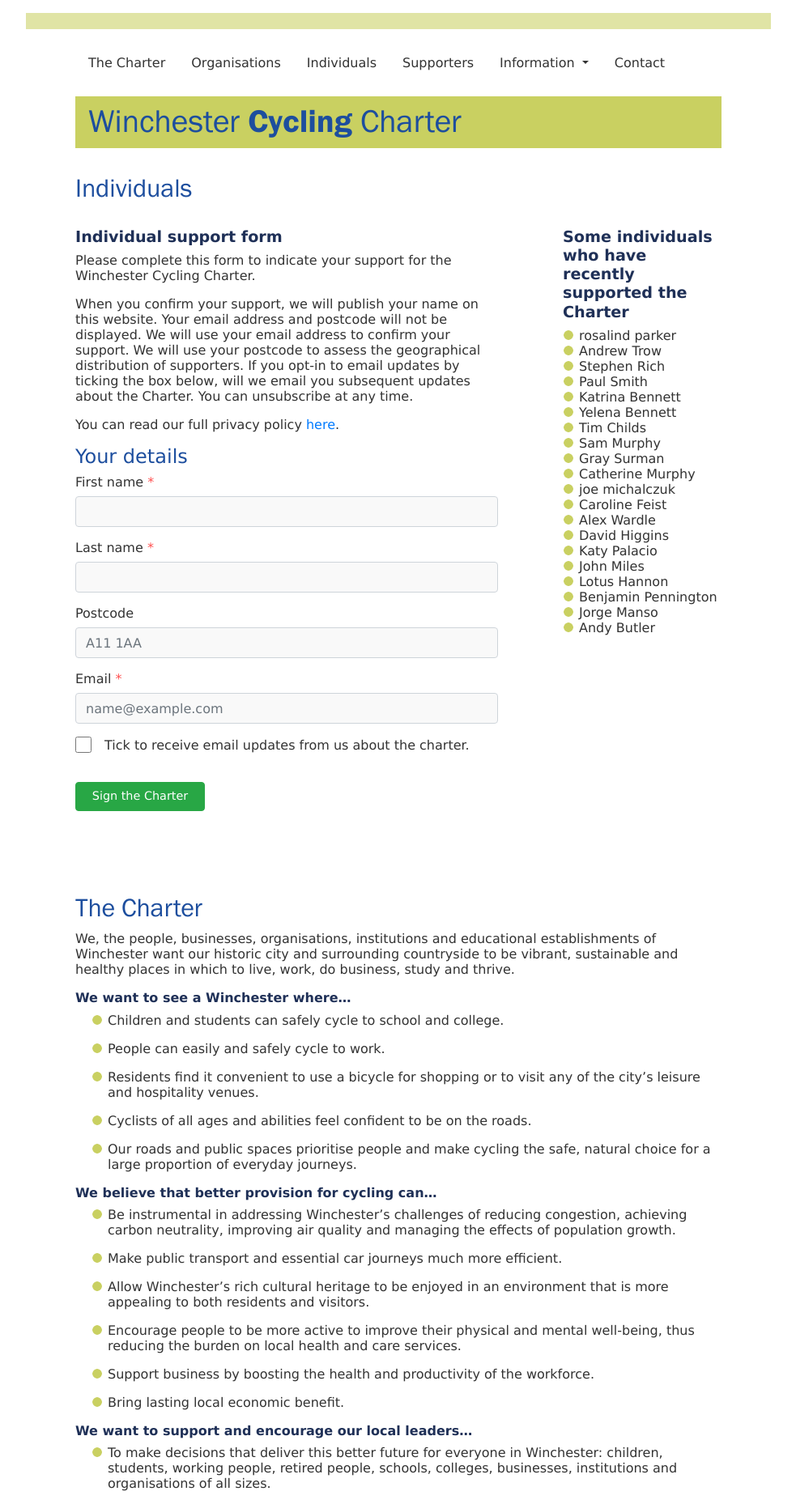
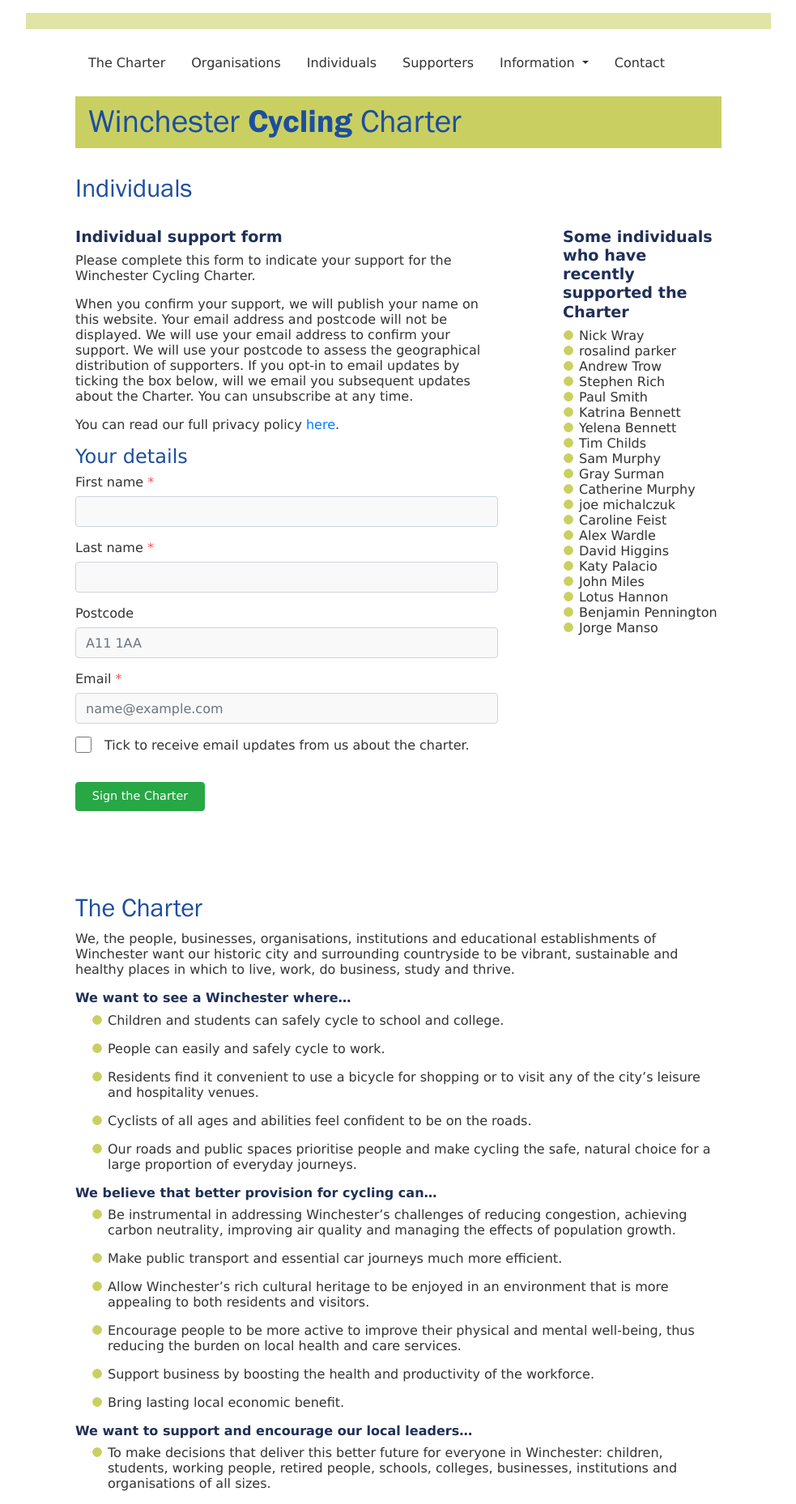
Before and after one commit to winchestercyclingcharter/winchestercyclingcharter.github.io, a Jekyll site: the page built from ind-page.md, in a window 1280 px wide. Shown: the whole page at 81% size, without its empty margins (148-1131 px from the left). Built offline with Jekyll 4.4.1, drawn with Linux system fonts in a browser that asks for light colours; nearby versions of some CDN libraries.

Commit message:
Create people.yml

```diff
--- a/_data/people.yml
+++ b/_data/people.yml
@@ -194,3 +194,4 @@ people:
 - { lastname: Smith, firstname: Paul, dt: 20210223-150857-146727 }
 - { lastname: parker, firstname: rosalind, dt: 20210223-190009-298102 }
 - { lastname: Robinson, firstname: Simon, dt: 20210222-200510-477749 }
+- { lastname: Wray, firstname: Nick, dt: 20210223-234058-854700 }
```
